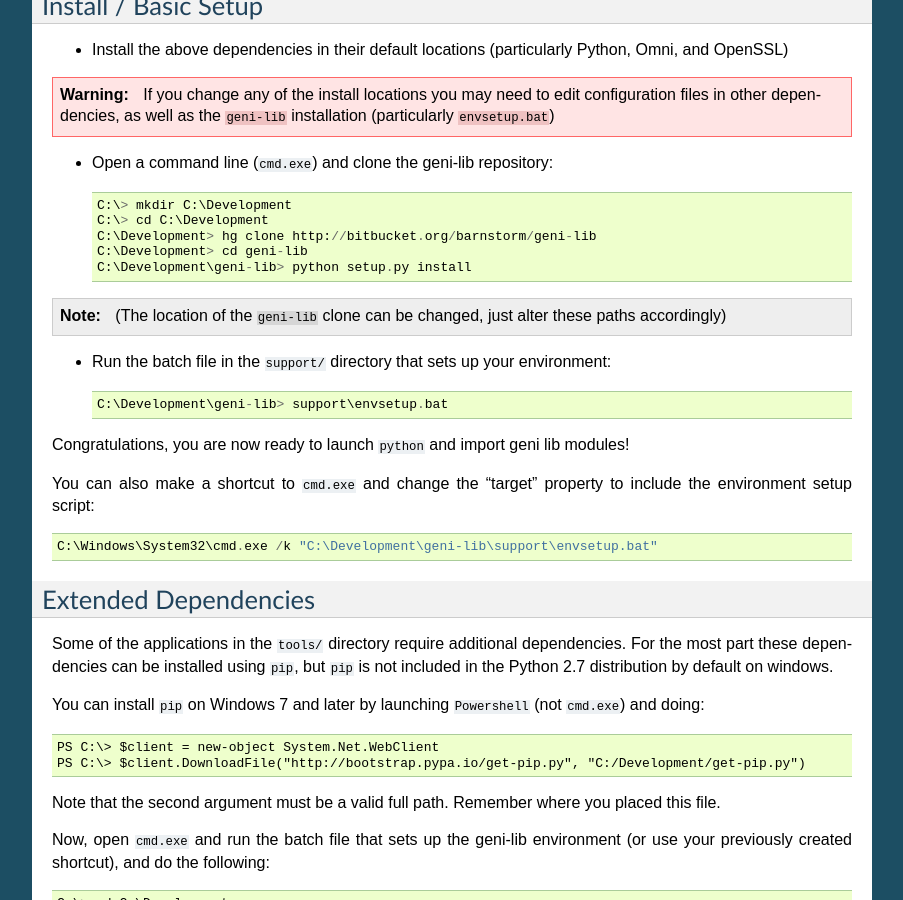
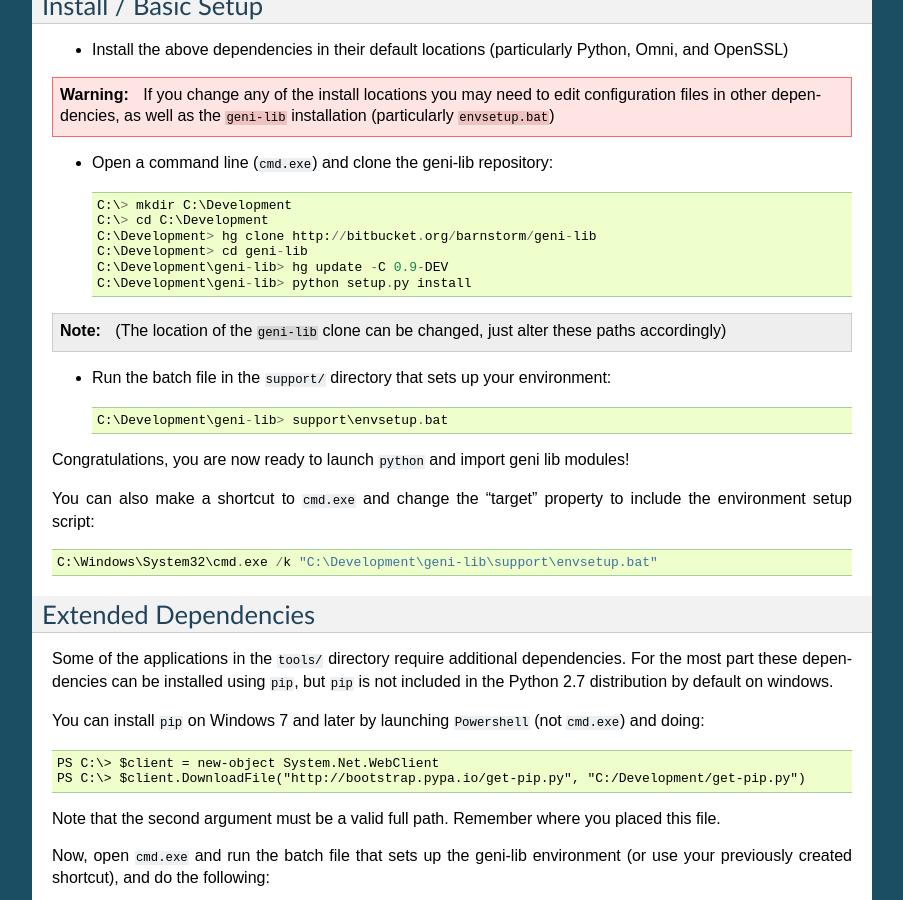
Before and after one commit to kaimast/geni-lib3, a Sphinx documentation site: the page built from docs/source/intro/windows.rst, in a window 1280 px wide and 900 px high, scrolled down 396 px. Shown: the whole window, without its empty margins (198-1101 px from the left). Built offline with Sphinx 7.4.7, drawn with Linux system fonts in a browser that asks for light colours; pages that are not in the unit, such as notebooks, are missing from menus.

Commit message:
Update install instructions to use 0.9-DEV

```diff
--- a/docs/source/intro/macosx.rst
+++ b/docs/source/intro/macosx.rst
@@ -65,6 +65,7 @@ Install geni-lib
 We can now install ``geni-lib`` into your Python environment::
 
   $ cd geni-lib
+  $ hg update -C 0.9-DEV
   $ python setup.py install
 
 Congratulations, you are now ready to launch ``python`` and import geni lib modules!
--- a/docs/source/intro/ubuntu.rst
+++ b/docs/source/intro/ubuntu.rst
@@ -48,4 +48,5 @@ Install
 ::
 
   $ cd geni-lib
+  $ hg update -C 0.9-DEV
   $ python setup.py install
--- a/docs/source/intro/windows.rst
+++ b/docs/source/intro/windows.rst
@@ -39,6 +39,7 @@ Install / Basic Setup
    C:\> cd C:\Development
    C:\Development> hg clone http://bitbucket.org/barnstorm/geni-lib
    C:\Development> cd geni-lib
+   C:\Development\geni-lib> hg update -C 0.9-DEV
    C:\Development\geni-lib> python setup.py install
 
 .. note::
```
